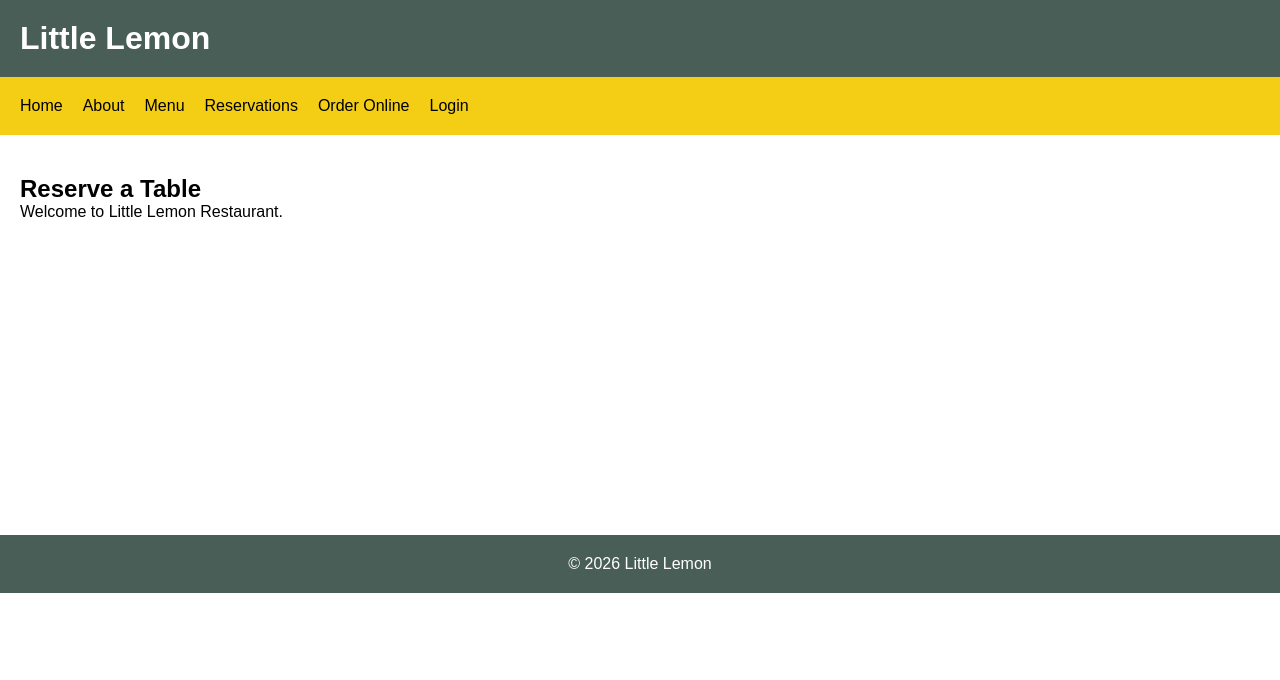
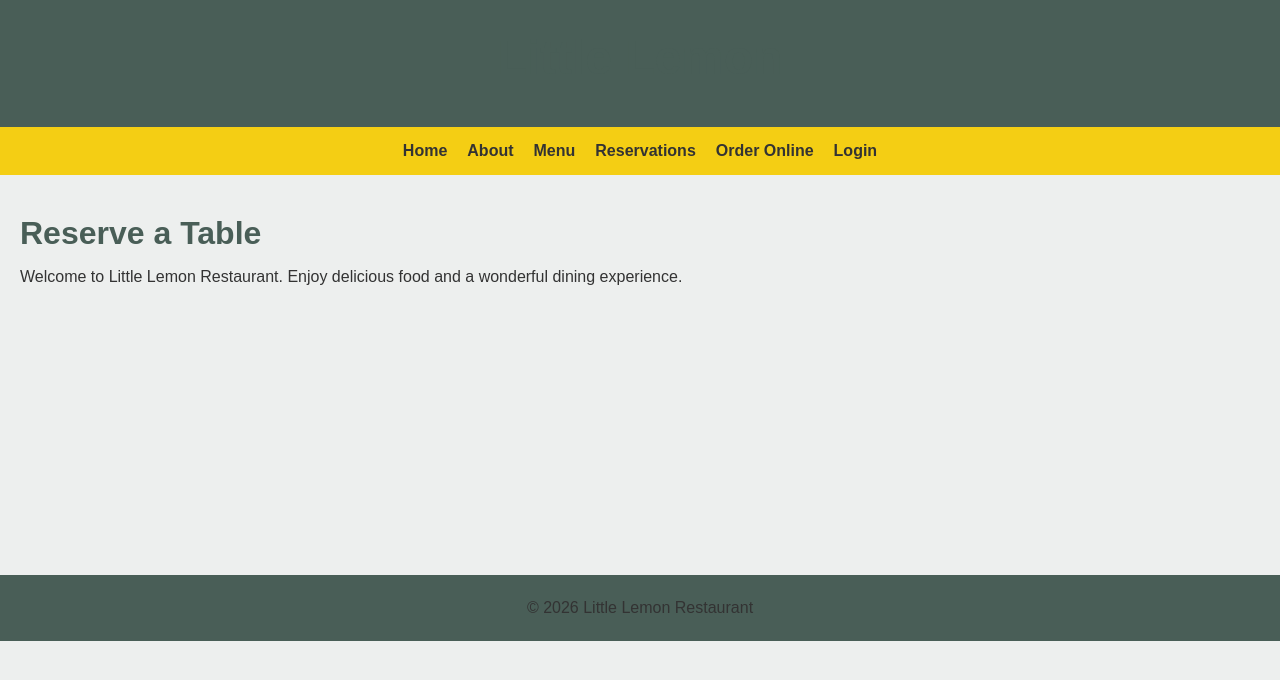
Before and after one commit to KhushiChauhan265/little-lemon-capstone, a React (Create React App) app: page / in a window 1280 px wide. Shown: the top 680 px of the page. Built offline with nearby package versions, Linux system fonts and the light colour scheme.

Commit message:
Added styling for typography and navigation

```diff
--- a/src/App.css
+++ b/src/App.css
@@ -6,54 +6,121 @@
 
 body {
   font-family: Arial, sans-serif;
+  background-color: #EDEFEE;
 }
 
-header,
-nav,
-main,
-footer {
-  padding: 20px;
+/* Layout */
+
+.container {
+  display: flex;
+  flex-direction: column;
 }
 
+/* Header */
+
 header {
-  background-color: #495e57;
+  background-color: #495E57;
   color: white;
+  padding: 30px;
+  text-align: center;
 }
 
+/* Navigation */
+
 nav {
-  background-color: #f4ce14;
+  background-color: #F4CE14;
+  padding: 15px;
 }
 
 nav ul {
+  display: flex;
+  justify-content: center;
+  gap: 20px;
   list-style: none;
-  display: flex;
-  gap: 20px;
   flex-wrap: wrap;
+}
+
+nav li {
+  font-weight: 600;
 }
 
 nav a {
   text-decoration: none;
-  color: black;
+  color: #333333;
 }
+
+nav a:hover {
+  color: #495E57;
+}
+
+/* Main */
 
 main {
   min-height: 400px;
   padding: 40px 20px;
 }
 
+/* Footer */
+
 footer {
-  background-color: #495e57;
+  background-color: #495E57;
   color: white;
   text-align: center;
+  padding: 20px;
 }
-.container {
-  display: flex;
-  flex-direction: column;
+
+/* Typography */
+
+h1,
+h2,
+h3,
+h4,
+h5,
+h6 {
+  color: #495E57;
+  margin-bottom: 12px;
+  font-weight: bold;
 }
+
+h1 {
+  font-size: 3rem;
+}
+
+h2 {
+  font-size: 2rem;
+}
+
+p {
+  color: #333333;
+  line-height: 1.6;
+}
+
+span {
+  color: #495E57;
+}
+
+/* Images */
+
+img {
+  max-width: 100%;
+  height: auto;
+  border-radius: 12px;
+  box-shadow: 0 2px 8px rgba(0, 0, 0, 0.15);
+}
+
+/* Responsive */
 
 @media (max-width: 768px) {
   nav ul {
     flex-direction: column;
-    gap: 10px;
+    align-items: center;
+  }
+
+  h1 {
+    font-size: 2rem;
+  }
+
+  h2 {
+    font-size: 1.5rem;
   }
 }
--- a/src/components/Footer.js
+++ b/src/components/Footer.js
@@ -1,7 +1,7 @@
 function Footer() {
   return (
     <footer>
-      <p>© 2026 Little Lemon</p>
+      <p>© 2026 Little Lemon Restaurant</p>
     </footer>
   );
 }
--- a/src/components/Main.js
+++ b/src/components/Main.js
@@ -2,7 +2,10 @@ function Main() {
   return (
     <main>
       <h2>Reserve a Table</h2>
-      <p>Welcome to Little Lemon Restaurant.</p>
+      <p>
+        Welcome to Little Lemon Restaurant. Enjoy delicious food and a
+        wonderful dining experience.
+      </p>
     </main>
   );
 }
```
Also changed, not shown: src/App.js (+5 -5 lines).
